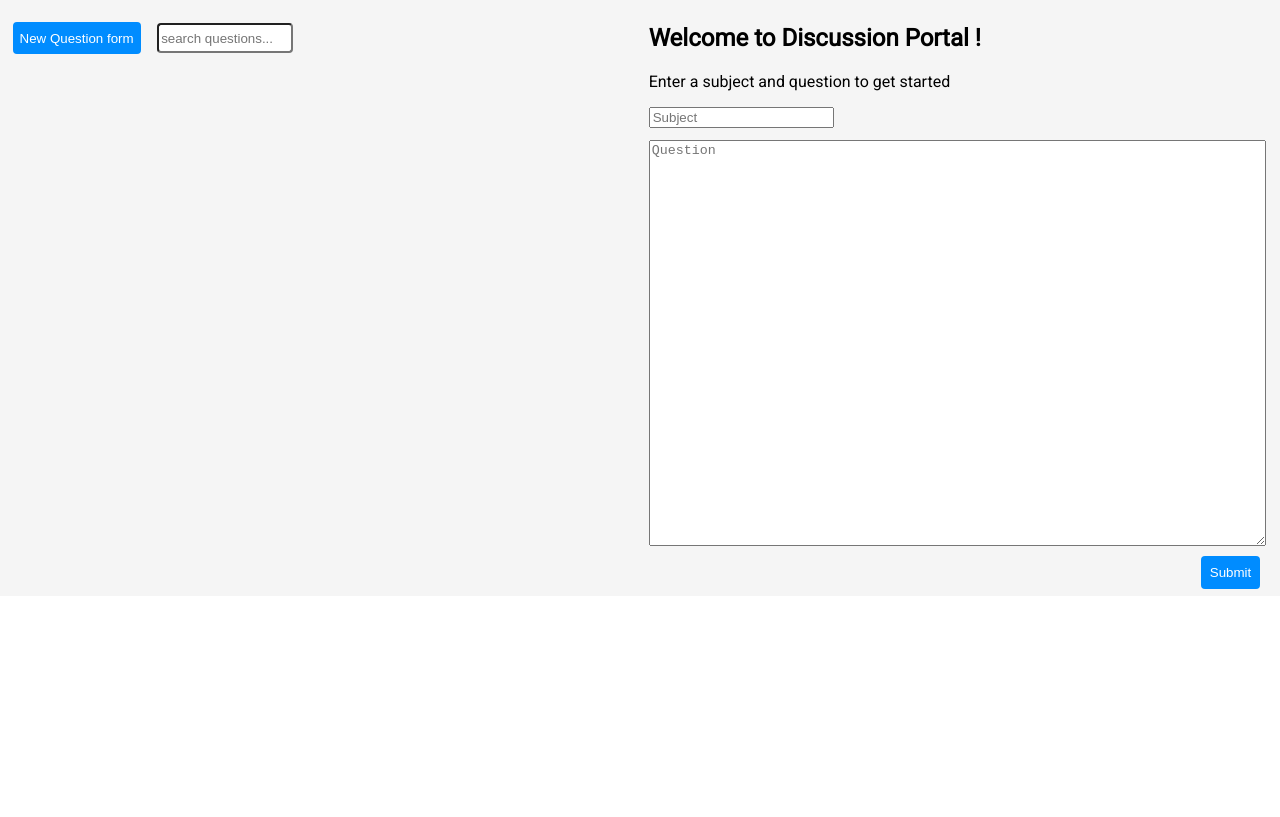
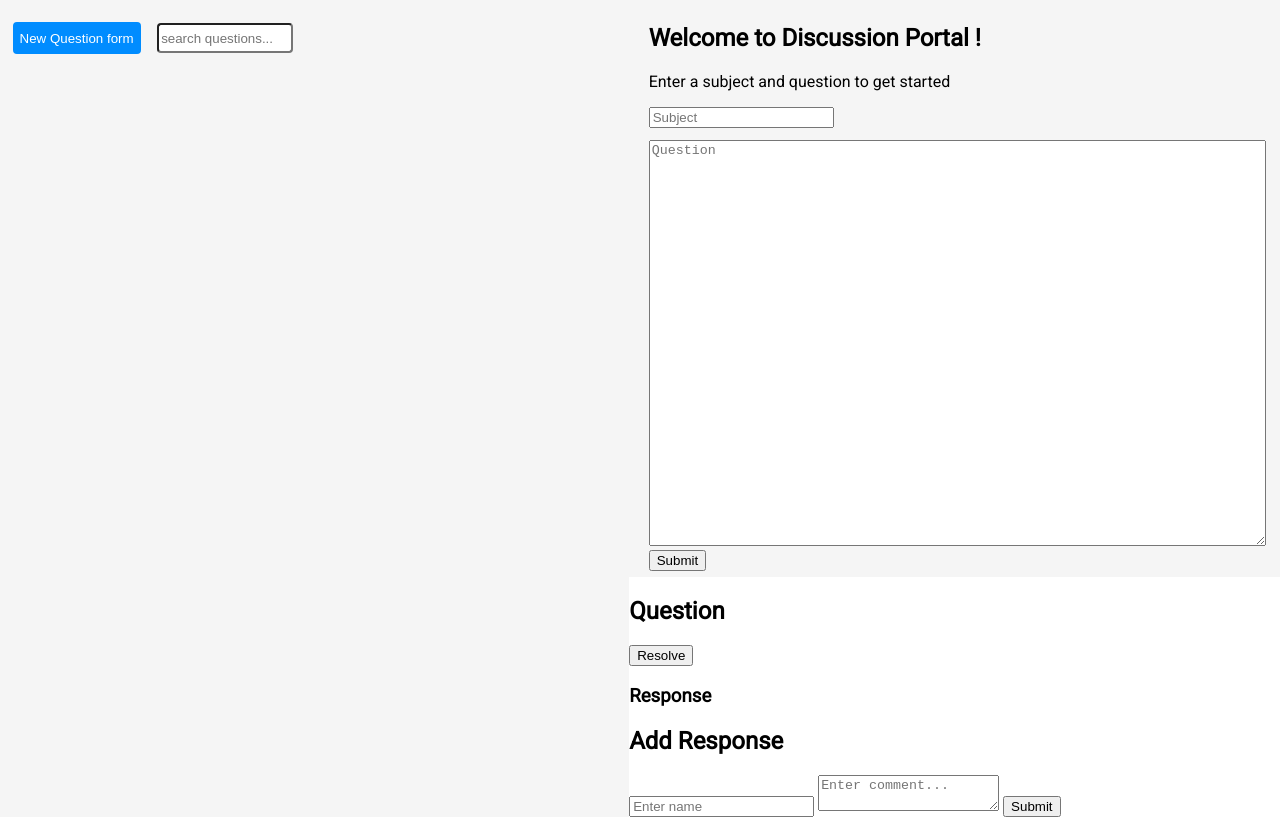
Before and after one commit to harsimranjit27/Discussion-Portal, a plain HTML site: page index.html in a window 1280 px wide. Shown: the part 101-918 px from the top of the page. Before the commit the page ends 800 px from the top, so only its background shows below. Drawn offline with Linux system fonts and the light colour scheme.

Commit message:
Added HTML for responses

```diff
--- a/index.html
+++ b/index.html
@@ -27,9 +27,25 @@
                     <p class="p_heading">Enter a subject and question to get started</p>
                     <input type="text" name="" id="subject_name" placeholder="Subject" required >
                     <textarea name="" id="write_ques" cols="" rows="" placeholder="Question" required ></textarea>
-                    <button id="submit_btn">Submit</button>
+                    <button id="submit_ques">Submit</button>
+                </div>
+                <div class="add_response_section">
+                    <h2>Question</h2>
+                    <div id="selected_question">
+                        <!-- "selected questions" -->
+                    </div>
+                    <button id="resolve">Resolve</button>
+                    <h3>Response</h3>
+                    <div id="display_responses"></div>
+                    <div class="add_new_response">
+                        <h2>Add Response</h2>
+                        <input type="text" id="nameOfResponder" placeholder="Enter name">
+                        <textarea name="" id="commentOfResponder" placeholder="Enter comment..." cols="" rows=""></textarea>
+                        <button id="submit_response">Submit</button>
+                    </div>
                 </div>
             </div>
+
         </div>
     </div>
 
```
